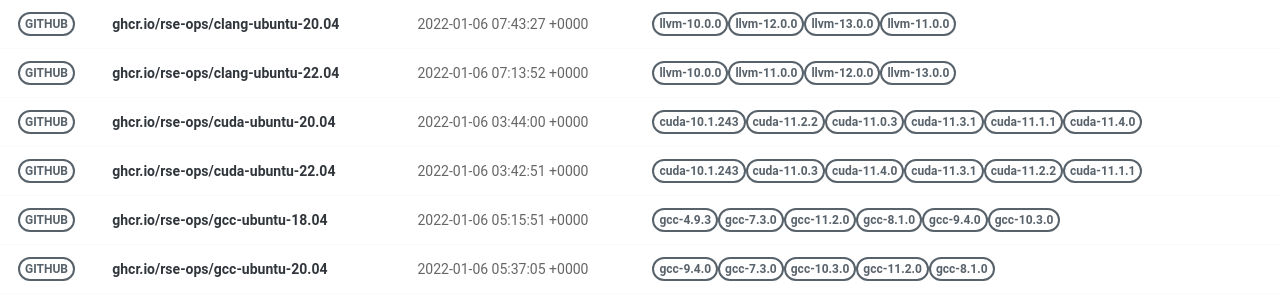
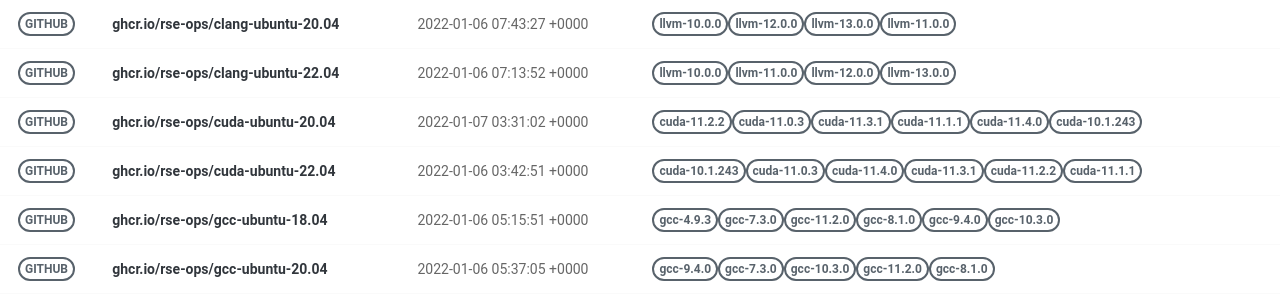
Before and after one commit to rse-ops/docker-images, a Jekyll site: the page built from pages/index.md, in a window 1280 px wide. Shown: the part 179-479 px from the top of the page. Built offline with Jekyll 4.4.1, drawn with Linux system fonts in a browser that asks for light colours; nearby versions of some CDN libraries.

Commit message:
Automated push to update library 2022-01-07

```diff
--- a/_library/ghcr.io-rse-ops-cuda-ubuntu-20.04.md
+++ b/_library/ghcr.io-rse-ops-cuda-ubuntu-20.04.md
@@ -1,14 +1,11 @@
 ---
 layout: container
 name: ghcr.io/rse-ops/cuda-ubuntu-20.04
-updated_at: 2022-01-06 03:44:00.540790
+updated_at: 2022-01-07 03:31:02.212764
 
 
 container_url: https://github.com/orgs/rse-ops/packages/container/package/cuda-ubuntu-20.04
 versions:
- - tag: cuda-10.1.243
-   dockerfile: https://github.com/rse-ops/docker-images/blob/main/ubuntu/cuda/Dockerfile
-   manifest: https://crane.ggcr.dev/manifest/ghcr.io/rse-ops/cuda-ubuntu-20.04:cuda-10.1.243
  - tag: cuda-11.2.2
    dockerfile: https://github.com/rse-ops/docker-images/blob/main/ubuntu/cuda/Dockerfile
    manifest: https://crane.ggcr.dev/manifest/ghcr.io/rse-ops/cuda-ubuntu-20.04:cuda-11.2.2
```
Also changed, not shown: other parts of _library/ghcr.io-rse-ops-cuda-ubuntu-20.04.md (+3 -0 lines).
